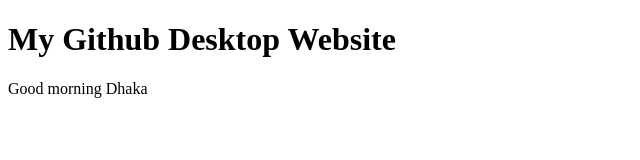
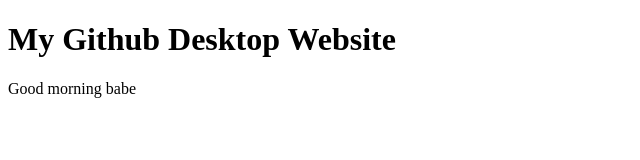
Before and after one commit to Azmainadel1/My-Second-Website, a plain HTML site: page index.html in a window 1280 px wide. Shown: the full height of the page, 0-640 px from the left. Drawn offline with Linux system fonts and the light colour scheme.

Commit message:
Update index.html

```diff
--- a/index.html
+++ b/index.html
@@ -9,7 +9,7 @@
 <body>
     <h1>My Github Desktop Website</h1>
     <div>
-        <p>Good morning Dhaka</p>
+        <p>Good morning babe</p>
     </div>
 </body>
 </html>
```
